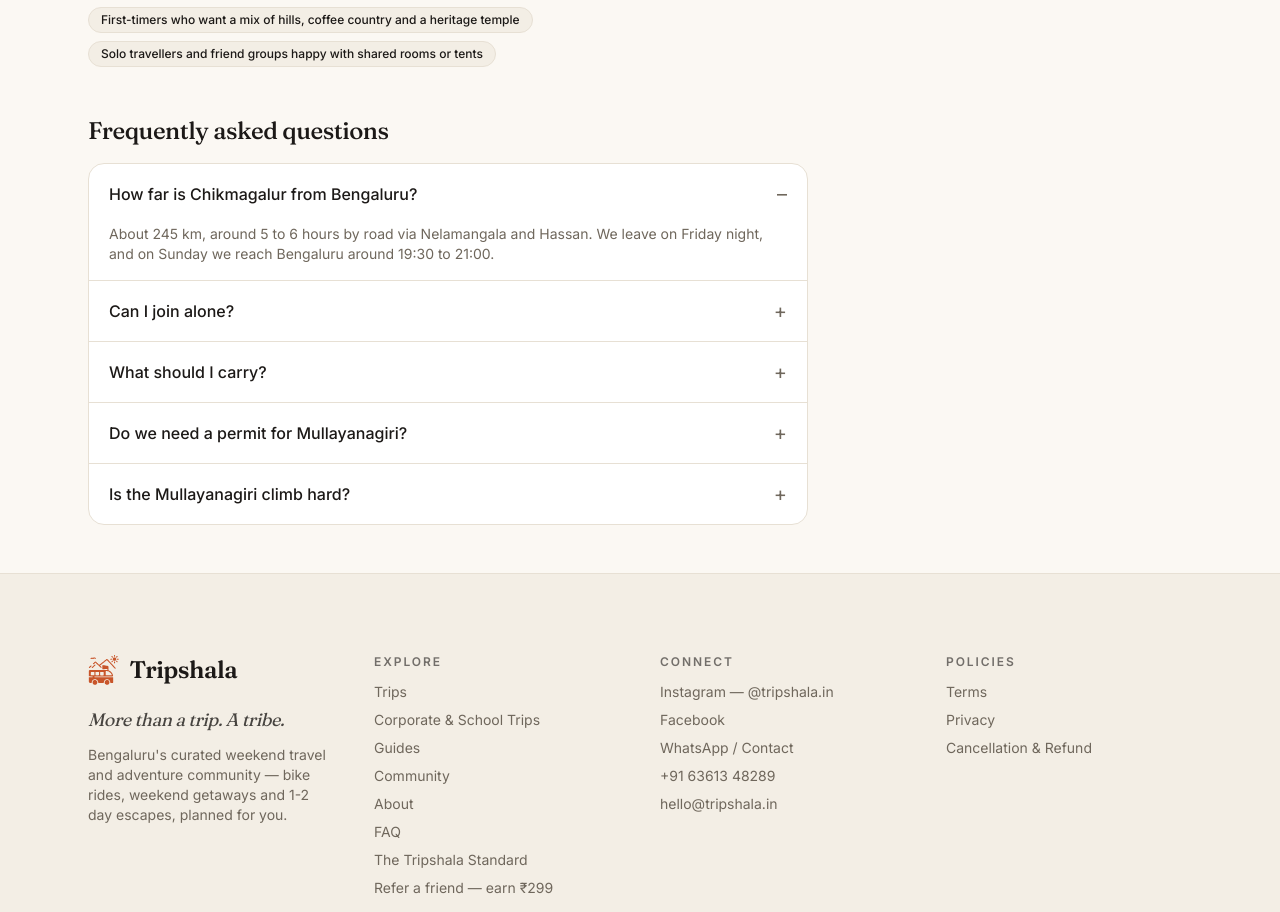
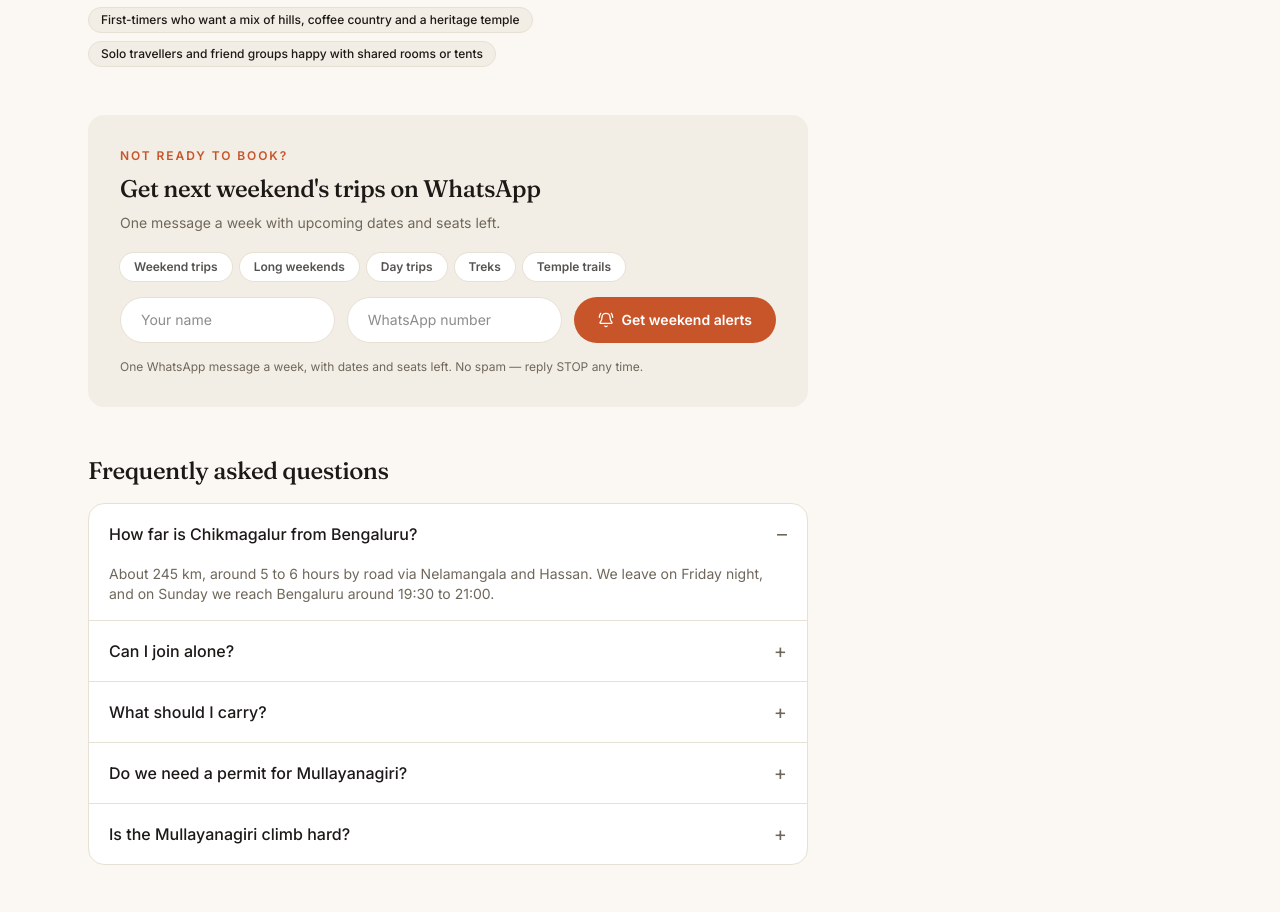
Before and after one commit to mayankkabtiyal5-ship-it/tripshala-web, a Next.js app: page /trips/chikmagalur-weekday-escape in a window 1280 px wide. Shown: the part 4552-5464 px from the top of the page. Built offline with nearby package versions, Linux system fonts and the light colour scheme; no server answers.

Commit message:
Weekend alerts signup + lead tracking

```diff
--- a/src/app/page.tsx
+++ b/src/app/page.tsx
@@ -8,6 +8,7 @@ import { CommunityTeaser } from "@/components/home/CommunityTeaser";
 import { InstagramSection } from "@/components/home/InstagramSection";
 import { SeasonalFeature, getActiveSeason } from "@/components/home/SeasonalFeature";
 import { BrowseByType } from "@/components/home/BrowseByType";
+import { WeekendAlertsSection } from "@/components/home/WeekendAlertsSection";
 
 // Re-render a few times a day so date-driven sections (long-weekend band,
 // next departures) roll over on their own without a redeploy.
@@ -25,6 +26,7 @@ export default function Home() {
       <HowItWorks />
       <BikeOrNot />
       <CommunityTeaser />
+      <WeekendAlertsSection />
       <HiddenGemSuggest />
       <InstagramSection />
     </>
--- a/src/app/trips/[slug]/page.tsx
+++ b/src/app/trips/[slug]/page.tsx
@@ -13,6 +13,7 @@ import { TripHeroCTAs } from "@/components/TripHeroCTAs";
 import { ItineraryTimeline } from "@/components/ItineraryTimeline";
 import { ItineraryPdfButton } from "@/components/ItineraryPdfButton";
 import { TripMoments } from "@/components/TripMoments";
+import { WeekendAlerts } from "@/components/WeekendAlerts";
 import { Armchair, CalendarDays, Check, ChevronDown, Flag, MapPin, RotateCcw, ShieldCheck, X } from "lucide-react";
 import { TripHeroMedia } from "@/components/trip/TripHeroMedia";
 import { TripSectionNav } from "@/components/trip/TripSectionNav";
@@ -316,6 +317,16 @@ export default async function TripDetailPage({
             </div>
           </section>
 
+          {/* Not ready yet? */}
+          <section className="rounded-2xl bg-paper-raised p-6 sm:p-8">
+            <p className="eyebrow">Not ready to book?</p>
+            <h2 className="mt-2 font-display text-2xl font-medium">Get next weekend&apos;s trips on WhatsApp</h2>
+            <p className="mt-2 text-sm text-muted">One message a week with upcoming dates and seats left.</p>
+            <div className="mt-5">
+              <WeekendAlerts variant="compact" context={trip.slug} />
+            </div>
+          </section>
+
           {/* FAQ */}
           <section id="faqs" className="scroll-mt-36">
             <h2 className="font-display text-2xl font-medium">Frequently asked questions</h2>
--- a/src/components/BookingForm.tsx
+++ b/src/components/BookingForm.tsx
@@ -5,7 +5,7 @@ import { ChevronDown, Minus, Plus } from "lucide-react";
 import { useRouter } from "next/navigation";
 import { Button } from "./ui/Button";
 import { whatsappMessages } from "@/lib/whatsapp";
-import { track, AnalyticsEvents } from "@/lib/analytics";
+import { track, trackLead, AnalyticsEvents } from "@/lib/analytics";
 import { readStoredReferralCode } from "@/lib/referral";
 import { DatePicker, type DateOption } from "./booking/DatePicker";
 
@@ -77,6 +77,7 @@ export function BookingForm({ tripName, tripDate, tripSlug, pickupPoints, depart
       track(AnalyticsEvents.REFERRAL_CODE_ENTERED, { trip: tripName, referralCode });
     }
     track(AnalyticsEvents.FORM_SUBMIT, { trip: tripName });
+    trackLead("booking_form", price ? price * Number(people || 1) : undefined);
 
     // Best-effort backup record in Supabase — fired in the background so a
     // slow or failed request never delays or blocks the WhatsApp handoff,
--- /dev/null
+++ b/src/components/WeekendAlerts.tsx
@@ -0,0 +1,119 @@
+"use client";
+
+import { FormEvent, useState } from "react";
+import { BellRing, Check, MessageCircle } from "lucide-react";
+import { site } from "@/lib/site";
+import { track, trackLead, AnalyticsEvents } from "@/lib/analytics";
+
+const INTERESTS = ["Weekend trips", "Long weekends", "Day trips", "Treks", "Temple trails"] as const;
+
+// "Get next weekend's trips on WhatsApp" — captures visitors who aren't ready
+// to book yet. Saved to the leads table (source: weekend_alerts) so the team
+// can add them to the weekly WhatsApp broadcast list.
+export function WeekendAlerts({ variant = "section", context }: { variant?: "section" | "compact"; context?: string }) {
+  const [interests, setInterests] = useState<string[]>([]);
+  const [status, setStatus] = useState<"idle" | "sending" | "done">("idle");
+
+  function toggle(i: string) {
+    setInterests((prev) => (prev.includes(i) ? prev.filter((x) => x !== i) : [...prev, i]));
+  }
+
+  async function onSubmit(e: FormEvent<HTMLFormElement>) {
+    e.preventDefault();
+    const data = new FormData(e.currentTarget);
+    const name = String(data.get("name") || "").trim();
+    const phone = String(data.get("phone") || "").trim();
+    setStatus("sending");
+    try {
+      await fetch("/api/leads", {
+        method: "POST",
+        headers: { "Content-Type": "application/json" },
+        body: JSON.stringify({
+          name,
+          phone,
+          source: "weekend_alerts",
+          tripSlug: "weekend-alerts",
+          tripName: "Weekend alerts signup",
+          message: [interests.length ? `Interested in: ${interests.join(", ")}` : null, context ? `Signed up from: ${context}` : null]
+            .filter(Boolean)
+            .join(" — "),
+          dedupe: true,
+        }),
+      });
+    } catch {
+      // Still show success — the community link below is the fallback.
+    }
+    track(AnalyticsEvents.WEEKEND_ALERTS_SIGNUP, { interests: interests.join(","), context: context ?? "home" });
+    trackLead("weekend_alerts");
+    setStatus("done");
+  }
+
+  const compact = variant === "compact";
+
+  if (status === "done") {
+    return (
+      <div className={`rounded-2xl ${compact ? "bg-paper-raised p-6" : "bg-white/10 p-8"} text-center`}>
+        <span className={`mx-auto flex h-11 w-11 items-center justify-center rounded-full ${compact ? "bg-accent text-white" : "bg-[#f3b58f] text-ink"}`}>
+          <Check size={20} />
+        </span>
+        <p className="mt-4 font-display text-2xl font-medium">You&apos;re on the list.</p>
+        <p className={`mx-auto mt-2 max-w-sm text-sm ${compact ? "text-muted" : "text-paper/75"}`}>
+          Every week we&apos;ll WhatsApp you the upcoming trips and how many seats are left. Want to meet the crowd first?
+        </p>
+        <a
+          href={site.whatsappCommunityLink}
+          target="_blank"
+          rel="noopener noreferrer"
+          onClick={() => track(AnalyticsEvents.LINKS_PAGE_CLICK_WHATSAPP_GROUP, { source: "weekend_alerts" })}
+          className="mt-5 inline-flex items-center gap-2 rounded-full bg-[#25D366] px-5 py-2.5 text-sm font-semibold text-white hover:brightness-95"
+        >
+          <MessageCircle size={16} /> Join the Tripshala community
+        </a>
+      </div>
+    );
+  }
+
+  const chip = (active: boolean) =>
+    compact
+      ? active
+        ? "bg-ink text-paper"
+        : "bg-white text-ink/75 ring-1 ring-line hover:ring-ink/40"
+      : active
+        ? "bg-paper text-ink"
+        : "bg-white/10 text-paper/80 hover:bg-white/15";
+  const input = compact
+    ? "w-full rounded-full border border-line bg-white px-5 py-3 text-sm outline-none focus:border-accent"
+    : "w-full rounded-full border border-white/20 bg-white/10 px-5 py-3 text-sm text-paper placeholder:text-paper/50 outline-none focus:border-[#f3b58f]";
+
+  return (
+    <form onSubmit={onSubmit} className="grid gap-4">
+      <div className="flex flex-wrap gap-2" aria-label="What are you into? (optional)">
+        {INTERESTS.map((i) => (
+          <button
+            key={i}
+            type="button"
+            aria-pressed={interests.includes(i)}
+            onClick={() => toggle(i)}
+            className={`rounded-full px-3.5 py-1.5 text-xs font-semibold transition-colors ${chip(interests.includes(i))}`}
+          >
+            {i}
+          </button>
+        ))}
+      </div>
+      <div className="grid gap-3 sm:grid-cols-[1fr_1fr_auto]">
+        <input name="name" required placeholder="Your name" autoComplete="name" className={input} aria-label="Your name" />
+        <input name="phone" required type="tel" inputMode="tel" placeholder="WhatsApp number" autoComplete="tel" pattern="[0-9+\s-]{10,15}" className={input} aria-label="WhatsApp number" />
+        <button
+          type="submit"
+          disabled={status === "sending"}
+          className="inline-flex items-center justify-center gap-2 rounded-full bg-accent px-6 py-3 text-sm font-semibold text-white transition-colors hover:bg-accent-dark disabled:opacity-60"
+        >
+          <BellRing size={16} /> {status === "sending" ? "Adding you…" : "Get weekend alerts"}
+        </button>
+      </div>
+      <p className={`text-xs ${compact ? "text-muted" : "text-paper/55"}`}>
+        One WhatsApp message a week, with dates and seats left. No spam — reply STOP any time.
+      </p>
+    </form>
+  );
+}
--- /dev/null
+++ b/src/components/home/WeekendAlertsSection.tsx
@@ -0,0 +1,22 @@
+import { Container } from "../ui/Container";
+import { Reveal } from "../motion/Reveal";
+import { WeekendAlerts } from "../WeekendAlerts";
+
+export function WeekendAlertsSection() {
+  return (
+    <section className="relative overflow-hidden bg-[radial-gradient(110%_90%_at_10%_0%,#6b2e15_0%,#2a1a12_50%,#1c1917_100%)] py-20 text-paper md:py-24">
+      <Container>
+        <Reveal className="grid gap-10 md:grid-cols-[1fr_1.3fr] md:items-center md:gap-16">
+          <div>
+            <p className="eyebrow !text-[#f3b58f]">Weekend alerts</p>
+            <h2 className="mt-4 text-4xl font-medium leading-[1.08] md:text-5xl">Not this weekend? We&apos;ll tell you about the next one.</h2>
+            <p className="mt-4 max-w-md leading-relaxed text-paper/70">
+              Every week, one WhatsApp message with the trips leaving soon and how many seats are left — so you hear first, before they fill up.
+            </p>
+          </div>
+          <WeekendAlerts context="homepage" />
+        </Reveal>
+      </Container>
+    </section>
+  );
+}
--- a/src/lib/analytics.ts
+++ b/src/lib/analytics.ts
@@ -44,6 +44,7 @@ export const AnalyticsEvents = {
   ITINERARY_PDF_CLICK: "itinerary_pdf_click",
   ITINERARY_PDF_UNLOCKED: "itinerary_pdf_unlocked",
   PICKUP_POINT_SELECTED: "pickup_point_selected",
+  WEEKEND_ALERTS_SIGNUP: "weekend_alerts_signup",
 } as const;
 
 export function track(eventName: string, params: EventParams = {}) {
@@ -55,3 +56,17 @@ export function track(eventName: string, params: EventParams = {}) {
     // analytics should never break the page
   }
 }
+
+/**
+ * Standard "lead" conversion, so Google Ads / Meta ads can optimise for real
+ * enquiries: GA4's recommended generate_lead event and Meta's standard Lead.
+ */
+export function trackLead(source: string, value?: number) {
+  if (typeof window === "undefined") return;
+  try {
+    window.gtag?.("event", "generate_lead", { source, currency: "INR", value });
+    window.fbq?.("track", "Lead", { content_name: source, currency: "INR", value });
+  } catch {
+    // never break the page
+  }
+}
```
